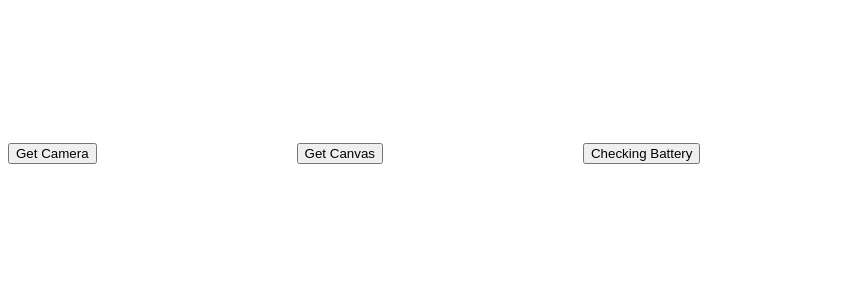
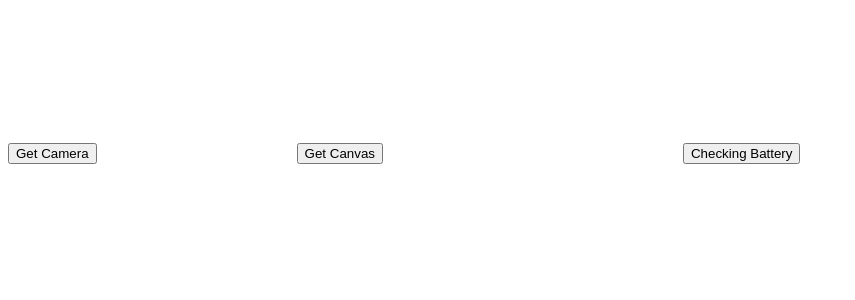
Before and after one commit to AbelBoot/drone, a Next.js app in the folder 4front/: page / in a window 1280 px wide. Shown: the top 300 px of the page, without its empty margins (0-855 px from the left). Built offline with nearby package versions, Linux system fonts and the light colour scheme; no server answers.

Commit message:
first version without CanvasStatic. Canvas static was brought in canvas and object for canvas was created in state. All seems K even for the threshold

```diff
--- a/4front/pages/components/Canvas.js
+++ b/4front/pages/components/Canvas.js
@@ -1,14 +1,20 @@
 import React from "react"
-import CanvasStatic from "./CanvasStatic"
 import { main, socket } from "../Utilities/Util"
 
 
 export default class Canvas extends React.Component {
 
 	canvas = React.createRef()
-
+	width = parseInt(this.props.width)
+	height = parseInt(this.props.height)
 	state = {
 		previous: null,
+		obj: {
+			red: [0, 0, this.width/4, this.height * 3/4],
+			green: [this.width * 3/4, 0, this.width * 1/4, this.height * 3/4],
+			blue: [this.width * 0.26, this.height * 3/4, this.width * 0.48, this.height * 1/4],
+			yellow: [this.width * 1/3, this.height * 1/5, this.width * 1/3, this.height * 1/5],
+		}
 	}
 
 	checkingBattery = () => {
@@ -22,28 +28,20 @@ export default class Canvas extends React.Component {
 	}
 
 	getCanvas = () => {
-		const canvas = this.canvas.current.canvasStatic.current
+		const canvas = this.canvas.current
 		const ctx = canvas.getContext("2d")
-		const { width, height } = canvas
-		ctx.drawImage(this.props.video, 0, 0, width, height)
-		const blank = ctx.createImageData(width, height)
-		const current = ctx.getImageData(0, 0, width, height)
+		ctx.drawImage(this.props.video, 0, 0, this.width, this.height)
+		const blank = ctx.createImageData(this.width, this.height)
+		const current = ctx.getImageData(0, 0, this.width, this.height)
 		if (this.state.previous === null){this.setState({previous: current})}
 		//console.log("ctx previous second", this.state.previous.data)
 		main(blank.data, this.state.previous.data, current.data)
 		ctx.putImageData(blank, 0, 0 )
 		this.setState({previous: current})
-		this.canvas.current.drawingStatic()
-
-		const obj = {
-			red: [0, 0, width/4, height * 3/4],
-			green: [width * 3/4, 0, width * 1/4, height * 3/4],
-			blue: [width * 0.26, height * 3/4, width * 0.48, height * 1/4],
-			yellow: [width * 1/3, height * 1/5, width * 1/3, height * 1/5],
-		}
-
-        for (const el in obj){
-        	const val = obj[el]
+		//this.canvas.current.drawingStatic()
+		this.drawingStaticCanvas()
+        for (const el in this.state.obj){
+        	const val = this.state.obj[el]
         	const areaMatch = ctx.getImageData(val[0], val[1], val[2], val[3])
         	let i = 0, average = 0;
         	while( i < areaMatch.data.length / 4){
@@ -58,14 +56,21 @@ export default class Canvas extends React.Component {
 		}
 	}
 
+	drawingStaticCanvas = () => {
+		const canvas = this.canvas.current
+		const ctx = canvas.getContext("2d")
+		for (const el in this.state.obj){
+			const val = this.state.obj[el]
+			ctx.strokeStyle = el
+			ctx.strokeRect(val[0], val[1], val[2], val[3])
+		}
+	}
+
 	render(){
 		return (
 			<>
 			<button onClick={this.filming}>Get Canvas</button>
-			<CanvasStatic
-				width="200px"
-				height="150px"
-				ref={this.canvas}/>
+			<canvas ref={this.canvas}></canvas>
 			<button onClick={this.checkingBattery}>Checking Battery</button>
 			</>
 			)
--- a/4front/pages/components/CanvasStatic.js
+++ /dev/null
@@ -1,53 +0,0 @@
-import React from "react"
-
-export default class CanvasStatic extends React.Component {
-
-	canvasStatic = React.createRef()
-	width = parseInt(this.props.width)
-	height = parseInt(this.props.height)
-	state = {
-		obj: {
-			red: [0, 0, this.width/4, this.height * 3/4],
-			green: [this.width * 3/4, 0, this.width * 1/4, this.height * 3/4],
-			blue: [this.width * 0.26, this.height * 3/4, this.width * 0.48, this.height * 1/4],
-			yellow: [this.width * 1/3, this.height * 1/5, this.width * 1/3, this.height * 1/5],
-		}
-	}
-	drawingStatic = () => {
-		const canvas = this.canvasStatic.current
-		const ctx = canvas.getContext("2d")
-		//const { width, height } = canvas
-		for (const el in this.state.obj){
-			const val = this.state.obj[el]
-			console.log("el", el)
-			console.log("obj", this.state.obj)
-			console.log("obj[el]", this.state.obj[el])
-			ctx.strokeStyle = el
-			ctx.strokeRect(val[0], val[1], val[2], val[3])
-		}
-		// ctx.strokeStyle = "red"
-  //       ctx.strokeRect(0, 0, width/4, height * 3/4)
-
-
-  //       ctx.strokeStyle = "green"
-  //       ctx.strokeRect(width * 3/4, 0, width * 1/4, height * 3/4)
-  //       ctx.strokeStyle = "blue"
-  //       ctx.strokeRect(width * 0.26,
-  //           height * 3/4, width * 0.48, height * 1/4)
-  //       ctx.strokeStyle = "yellow"
-  //       ctx.strokeRect(width * 1/3,
-  //           height * 1/5, width * 1/3, height * 1/5)
-	}
-
-	render(){
-		return (
-			<>
-			<canvas
-				width="200px"
-				height="150px"
-				ref={this.canvasStatic}
-			></canvas>
-			</>
-			)
-	}
-}
--- a/4front/pages/index.js
+++ b/4front/pages/index.js
@@ -16,7 +16,11 @@ export default class Index extends React.Component {
 		return(
 			<>
 			<Camera lifting={this.lifting}/>
-			<Canvas video={this.state.video}/>
+			<Canvas
+				width="200px"
+				height="150px"
+				video={this.state.video}
+			/>
 			</>
 			)
 	}
```
